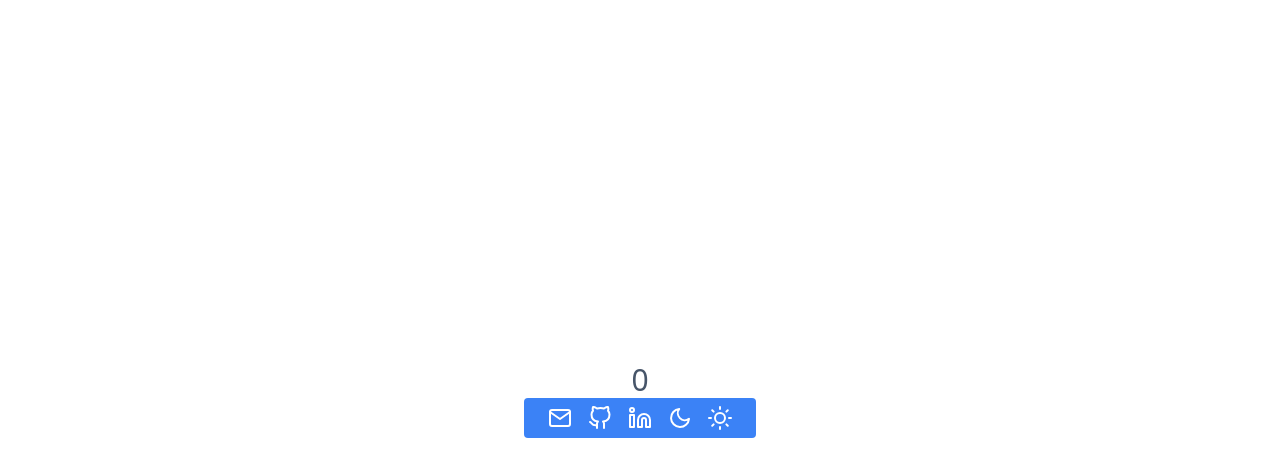
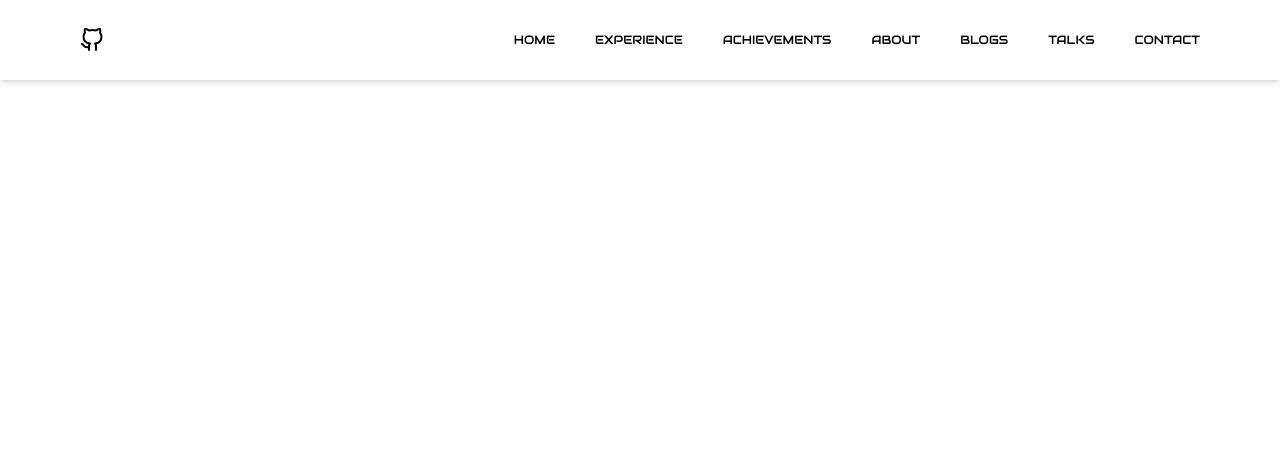
Before and after one commit to JimmyLoloy98/Portfolio_with_NextJS, a React (Vite) app: page / in a window 1280 px wide. Shown: the top 476 px of the page. Built offline with nearby package versions, Linux system fonts and the light colour scheme.

Commit message:
feat: navbar added and new font-family

```diff
--- a/index.html
+++ b/index.html
@@ -5,6 +5,9 @@
     <link rel="icon" type="image/svg+xml" href="/vite.svg" />
     <meta name="viewport" content="width=device-width, initial-scale=1.0" />
     <title>Jimmy Loloy</title>
+    <link rel="preconnect" href="https://fonts.googleapis.com">
+    <link rel="preconnect" href="https://fonts.gstatic.com" crossorigin>
+    <link href="https://fonts.googleapis.com/css2?family=Audiowide&display=swap" rel="stylesheet">
   </head>
   <body>
     <div id="root"></div>
--- a/src/App.jsx
+++ b/src/App.jsx
@@ -1,25 +1,32 @@
-import { useState } from "react";
+import React, { useState } from "react";
 import { Mail, Github, Linkedin, Dark, Light } from "./components/icons.jsx";
 
 function App() {
-  const [count, setCount] = useState(0);
-
   return (
     <div className="flex h-screen">
-      <div className="m-auto">
-        <div className="text-3xl text-slate-600 text-center">{count}</div>
-        <button
-          className="px-6 py-2 flex gap-4 rounded bg-blue-500 hover:bg-blue-700 text-white"
-          type="button"
-          onClick={() => setCount((count) => count + 1)}
-        >
-          <Mail />
+      <nav className="w-full px-20 h-20 flex justify-between shadow-md">
+        <a className="flex place-items-center" href="/">
           <Github />
-          <Linkedin />
-          <Dark />
-          <Light />
-        </button>
-      </div>
+        </a>
+
+        <ul className="text-xs font-normal flex place-items-center gap-10 uppercase">
+          {[
+            ["home", "/home"],
+            ["experience", "/experience"],
+            ["achievements", "/achievements"],
+            ["about", "/about"],
+            ["blogs", "/blogs"],
+            ["talks", "/talks"],
+            ["contact", "/contact"],
+          ].map(([title, url]) => (
+            <li>
+              <a href={url} className="hover:text-blue-700 hover:underline">
+                {title}
+              </a>
+            </li>
+          ))}
+        </ul>
+      </nav>
     </div>
   );
 }
--- a/tailwind.config.cjs
+++ b/tailwind.config.cjs
@@ -3,6 +3,9 @@ module.exports = {
   content: ["./src/**/*.{js,jsx}"],
   theme: {
     extend: {},
+    fontFamily: {
+      sans: ['"Audiowide"', "sans-serif"],
+    },
   },
   plugins: [],
 };
```
